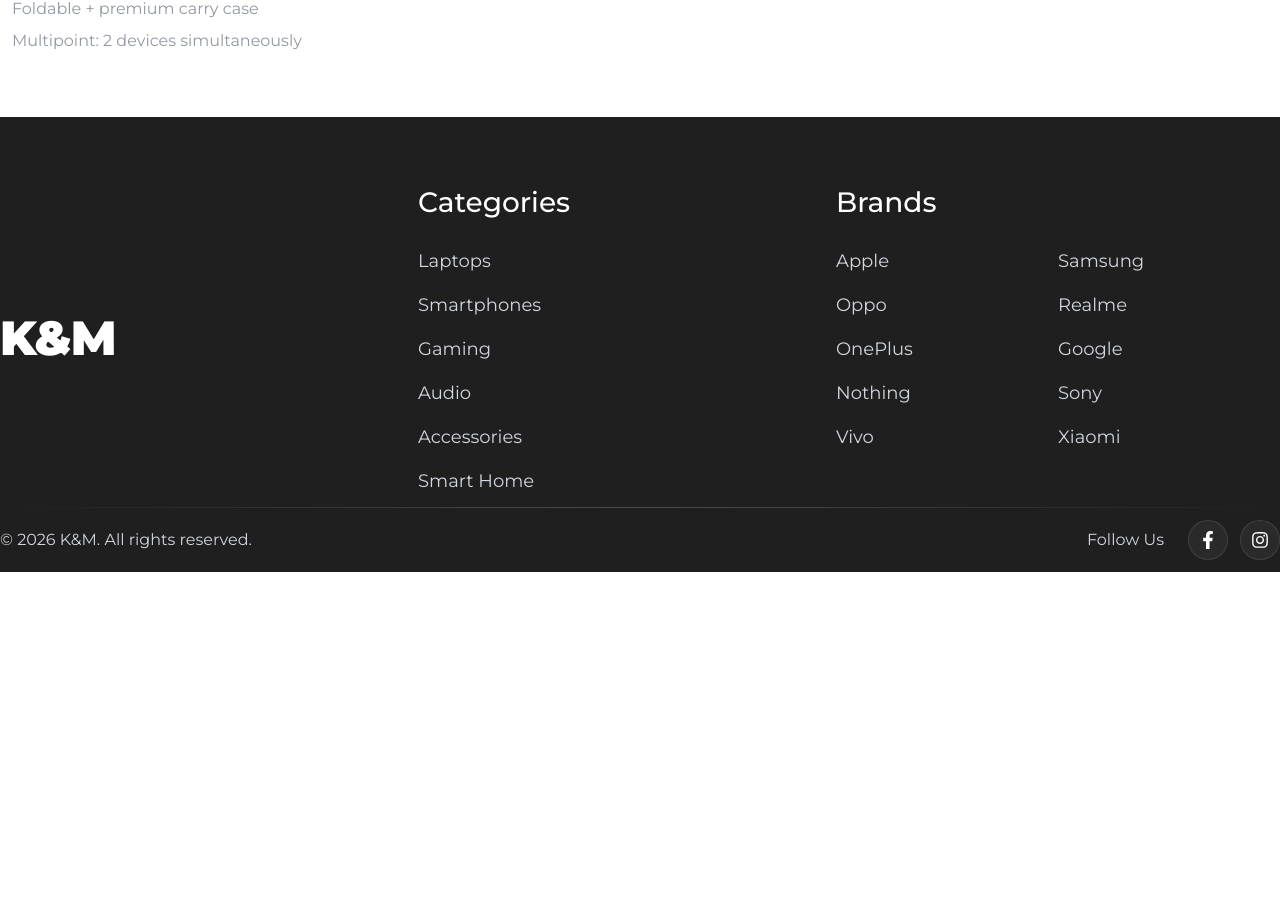
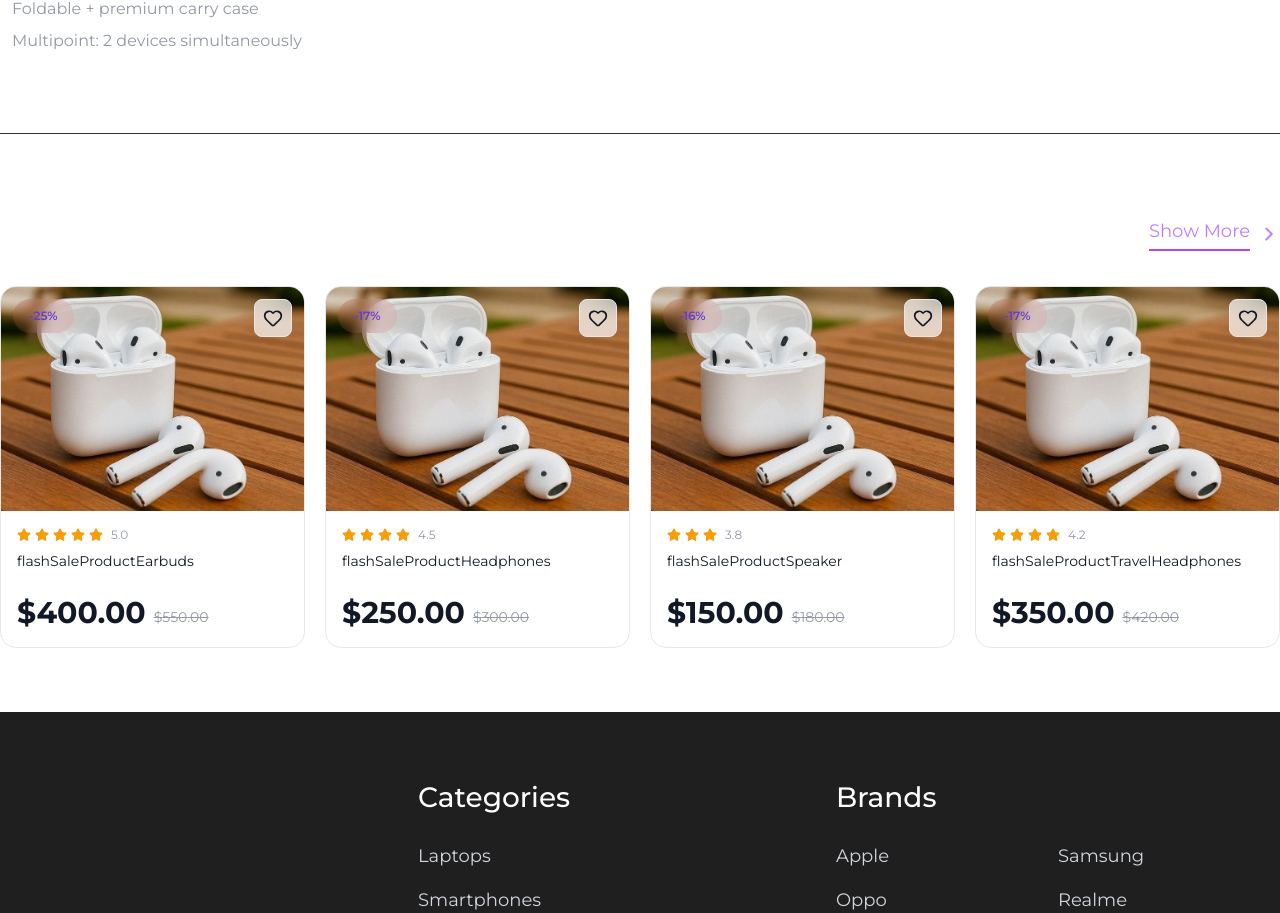
Before and after one commit to EsraaSoliman2003/KM-Store, a Next.js app: page /products/1 in a window 1280 px wide. Shown: the part 1479-2392 px from the top of the page. Before the commit the page ends 2051 px from the top, so only its background shows below. Built offline with nearby package versions, Linux system fonts and the light colour scheme; no server answers.

Commit message:
add related products

```diff
--- a/messages/ar.json
+++ b/messages/ar.json
@@ -337,5 +337,6 @@
   "basedOn": "استنادًا إلى",
   "reviewQuote": "“جودة الصوت ممتازة وإلغاء الضوضاء مذهل. السماعات مريحة حتى بعد ساعات عديدة.”",
   "verifiedCustomer": "عميل موثوق",
-  "items": "منتجات"
+  "items": "منتجات",
+  "relatedProducts": "منتجات مشابهه"
 }
--- a/messages/en.json
+++ b/messages/en.json
@@ -337,5 +337,6 @@
   "basedOn": "Based on",
   "reviewQuote": "“Excellent sound quality and the noise cancellation is amazing. The headphones are comfortable even after several hours.”",
   "verifiedCustomer": "Verified customer",
-  "items": "items"
+  "items": "items",
+  "relatedProducts": "Related Products"
 }
--- a/src/app/(all)/products/[id]/page.tsx
+++ b/src/app/(all)/products/[id]/page.tsx
@@ -2,6 +2,7 @@
 import Tabs from "./_components/Tabs";
 import Gallery from "./_components/Gallery";
 import ProductInfo from "./_components/ProductInfo";
+import RelatedProducts from "@/components/RelatedProducts/RelatedProducts";
 
 export default function page() {
     const product = {
@@ -48,6 +49,11 @@ export default function page() {
 
                 {/* ================= TABS ================= */}
                 <Tabs product={product} />
+
+                {/* ================= DIVIDER ================= */}
+                <div className="my-20 h-px bg-[var(--border-dark)]" />
+
+                <RelatedProducts />
             </div>
         </main>
     );
--- /dev/null
+++ b/src/components/RelatedProducts/RelatedProducts.tsx
@@ -0,0 +1,49 @@
+"use client";
+
+import { FiChevronLeft, FiChevronRight } from "react-icons/fi";
+import ProductCard from "../ProductCard/ProductCard";
+import { useTranslations } from "next-intl";
+import { products } from "../FlashSales/data";
+
+export default function RelatedProducts() {
+    const t = useTranslations();
+
+    return (
+        <>
+            {/* Header */}
+            <div className="mb-8 flex flex-col gap-5 sm:gap-6 lg:flex-row lg:items-center lg:justify-between">
+                <div className="text-center lg:text-start">
+                    <h2 className="text-3xl font-bold text-white sm:text-4xl">
+                        {t("relatedProducts")}
+                    </h2>
+
+                </div>
+
+                <button className="group mx-auto lg:mx-0 flex w-fit items-center gap-2 self-start text-lg text-purple-400 transition-all duration-300 hover:text-purple-300 lg:self-auto">
+                    <span className="border-b-2 border-purple-500 pb-1">
+                        {t("showMore")}
+                    </span>
+
+                    {t("dir") === "rtl" ? (
+                        <FiChevronLeft
+                            size={22}
+                            className="transition-transform duration-300 group-hover:-translate-x-1"
+                        />
+                    ) : (
+                        <FiChevronRight
+                            size={22}
+                            className="transition-transform duration-300 group-hover:translate-x-1"
+                        />
+                    )}
+                </button>
+            </div>
+
+            {/* Products */}
+            <div className="grid grid-cols-2 gap-3 sm:gap-5 lg:grid-cols-4">
+                {products.slice(0, 4).map((product) => (
+                    <ProductCard key={product.id} product={product} />
+                ))}
+            </div>
+        </>
+    );
+}
```
